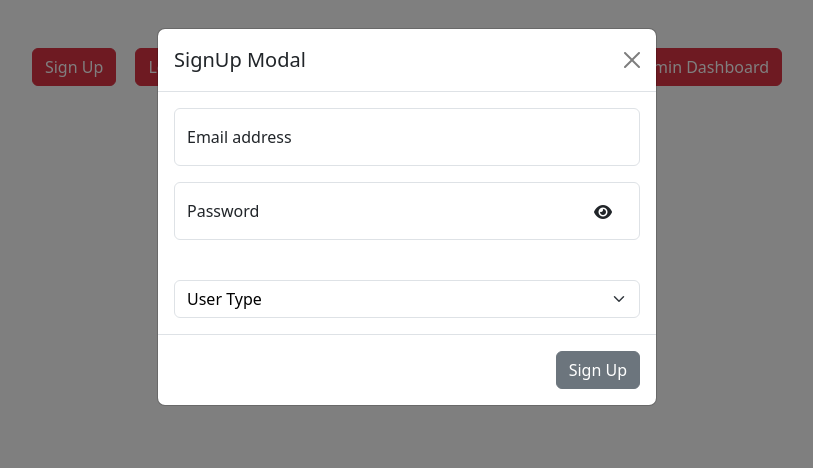
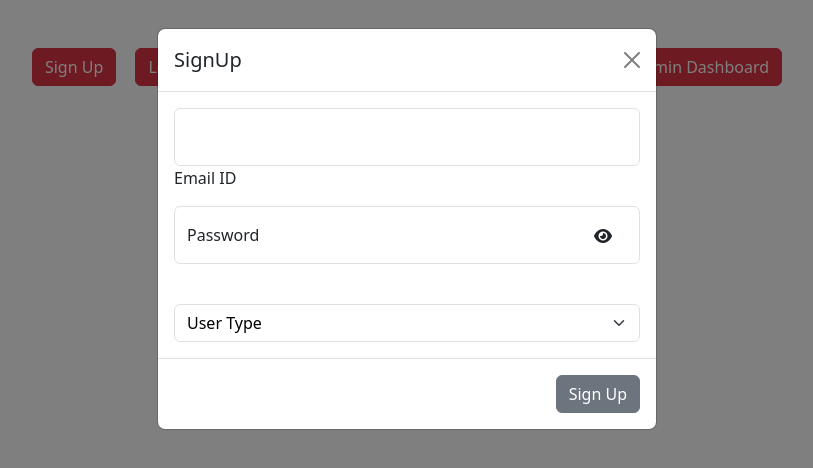
Before and after one commit to keshavgarg586/athlion, a website: page Public/index.html in a window 1280 px wide. Both pictures are taken after a click on the button "Sign Up". Shown: the whole page, without its empty margins (233-1046 px from the left). Drawn offline with nearby package versions, Linux system fonts and the light colour scheme.

Commit message:
index.html

```diff
--- a/Public/index.html
+++ b/Public/index.html
@@ -191,7 +191,7 @@
             <div class="modal-dialog">
                 <div class="modal-content">
                     <div class="modal-header">
-                        <h5 class="modal-title" ;>SignUp Modal</h5>
+                        <h5 class="modal-title" ;>SignUp</h5>
                         <button type="button" class="btn-close" data-bs-dismiss="modal" aria-label="Close"></button>
                     </div>
                     <div class="modal-body">
@@ -199,7 +199,8 @@
                         <div class="form-floating mb-3">
                             <input type="email" class="form-control" id="txtEmail" placeholder="name@example.com"
                                 name="txtEmail" autocomplete="off" value="">
-                            <label for="floatingInput">Email address</label>
+                            <text>Email ID</text>
+                            <label for="floatingInput"></label>
                             <div id="errMsgE"></div>
                             <div id="emailHelp" class="form-text"></div>
                         </div>
```
